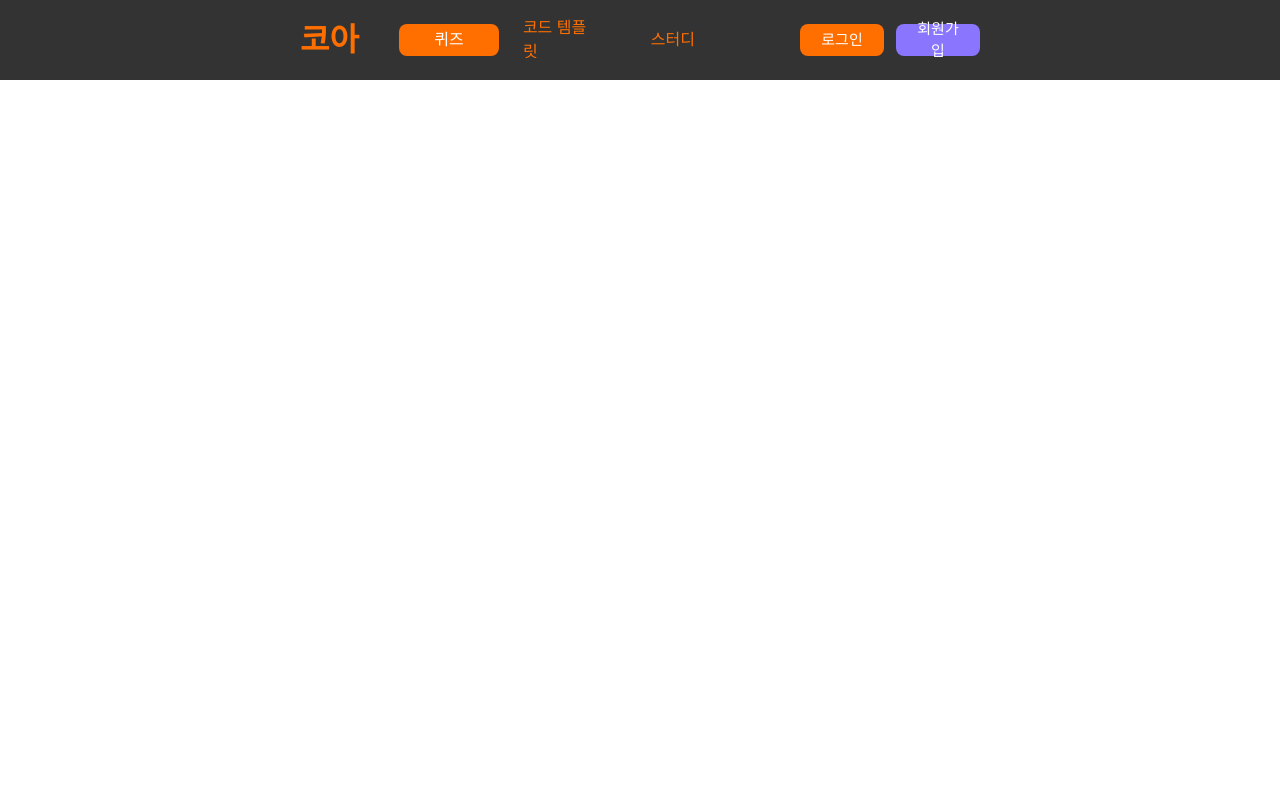
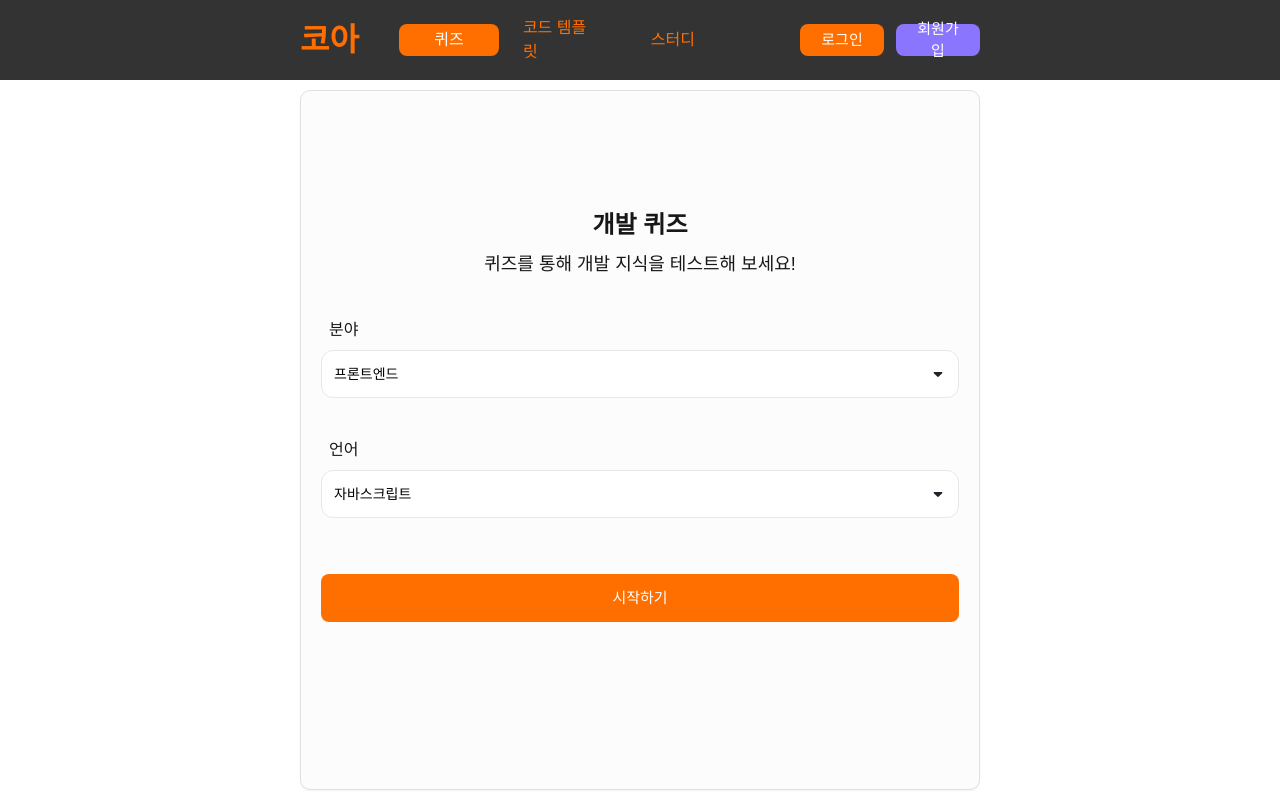
Before and after one commit to BrightJun96/FE_jjalseu_playground, a Next.js app: page /quiz in a window 1280 px wide. Built offline with nearby package versions, Linux system fonts and the light colour scheme.

Commit message:
- 퀴즈 시작 페이지 - 셀렉트 박스

```diff
--- /dev/null
+++ b/app/_components/select/_icons/checkIcon.tsx
@@ -0,0 +1,19 @@
+const CheckIcon = () => {
+    return (
+        <svg width="16" height="16" viewBox="0 0 16 16" fill="none" xmlns="http://www.w3.org/2000/svg">
+            <g clipPath="url(#clip0_727_11215)">
+                <path
+                    d="M14.8792 2.95401L5.6665 12.166C5.60456 12.2282 5.53095 12.2775 5.4499 12.3112C5.36884 12.3449 5.28194 12.3622 5.19417 12.3622C5.1064 12.3622 5.0195 12.3449 4.93844 12.3112C4.85739 12.2775 4.78378 12.2282 4.72184 12.166L1.15917 8.60001C1.09723 8.53782 1.02362 8.48848 0.942566 8.45481C0.861511 8.42114 0.774606 8.40381 0.686837 8.40381C0.599068 8.40381 0.512162 8.42114 0.431107 8.45481C0.350052 8.48848 0.276443 8.53782 0.214503 8.60001C0.152319 8.66194 0.102977 8.73555 0.0693094 8.81661C0.0356416 8.89767 0.0183105 8.98457 0.0183105 9.07234C0.0183105 9.16011 0.0356416 9.24701 0.0693094 9.32807C0.102977 9.40912 0.152319 9.48273 0.214503 9.54467L3.7785 13.108C4.15447 13.4833 4.66397 13.694 5.19517 13.694C5.72637 13.694 6.23587 13.4833 6.61184 13.108L15.8238 3.89801C15.8859 3.83608 15.9352 3.76251 15.9688 3.68152C16.0024 3.60052 16.0197 3.5137 16.0197 3.42601C16.0197 3.33832 16.0024 3.25149 15.9688 3.17049C15.9352 3.0895 15.8859 3.01593 15.8238 2.95401C15.7619 2.89182 15.6883 2.84248 15.6072 2.80881C15.5262 2.77514 15.4393 2.75781 15.3515 2.75781C15.2637 2.75781 15.1768 2.77514 15.0958 2.80881C15.0147 2.84248 14.9411 2.89182 14.8792 2.95401Z"
+                    fill="#22232A"
+                />
+            </g>
+            <defs>
+                <clipPath id="clip0_727_11215">
+                    <rect width="16" height="16" fill="white" />
+                </clipPath>
+            </defs>
+        </svg>
+    );
+};
+
+export default CheckIcon;
--- /dev/null
+++ b/app/_components/select/_icons/dropIcon.tsx
@@ -0,0 +1,12 @@
+const DropIcon = ({ rotate }: { rotate?: number }) => {
+    return (
+        <svg width="16" height="16" viewBox="0 0 16 16" fill="none" xmlns="http://www.w3.org/2000/svg" style={{ rotate: rotate ? rotate + "deg" : "none" }}>
+            <path
+                d="M4.27325 6H11.7266C11.8584 6.00055 11.9872 6.04019 12.0965 6.1139C12.2058 6.18761 12.2908 6.29208 12.3408 6.4141C12.3907 6.53612 12.4034 6.67021 12.3771 6.79942C12.3508 6.92863 12.2869 7.04715 12.1932 7.14L8.47325 10.86C8.41127 10.9225 8.33754 10.9721 8.2563 11.0059C8.17506 11.0398 8.08792 11.0572 7.99991 11.0572C7.91191 11.0572 7.82477 11.0398 7.74353 11.0059C7.66229 10.9721 7.58856 10.9225 7.52658 10.86L3.80658 7.14C3.71297 7.04715 3.64899 6.92863 3.62273 6.79942C3.59647 6.67021 3.60912 6.53612 3.65907 6.4141C3.70902 6.29208 3.79403 6.18761 3.90335 6.1139C4.01267 6.04019 4.1414 6.00055 4.27325 6V6Z"
+                fill="#22232A" />
+        </svg>
+
+    );
+};
+
+export default DropIcon;
--- /dev/null
+++ b/app/_components/select/select.tsx
@@ -0,0 +1,86 @@
+"use client";
+
+import React, { useEffect, useRef, useState } from "react";
+import CheckIcon from "@/app/_components/select/_icons/checkIcon";
+import DropIcon from "@/app/_components/select/_icons/dropIcon";
+
+interface Option {
+  text: string;
+  value: string;
+}
+
+interface SelectProps {
+  options: Option[];
+  handleOptionChange?: (value: string) => void;
+  label?: string;
+}
+
+/**
+ * 셀렉트박스
+ */
+const Select = ({ options, handleOptionChange,label }: SelectProps) => {
+  const [isClicked, setIsClicked] = useState(false);
+  const [selectedOption, setSelectedOption] = useState<Option>(options[0]);
+  const ref = useRef<HTMLDivElement | null>(null);
+
+  useEffect(() => {
+    const handleClickOutside = (event: MouseEvent) => {
+      if (ref.current && !ref.current.contains(event.target as HTMLElement)) {
+        setIsClicked(false);
+      }
+    };
+
+    document.addEventListener("mousedown", handleClickOutside);
+    return () => {
+      document.removeEventListener("mousedown", handleClickOutside);
+    };
+  }, []);
+  return (
+    <div ref={ref} className="relative sm:w-full md:w-full ">
+        <div className={"flex flex-col gap-2"}>
+          {/*라벨*/}
+          {label&&<label className="text-title3Normal px-2">{label}</label>}
+          {/*선택버튼*/}
+          <button
+            type="button"
+            className="flex h-[48px] w-full items-center justify-between gap-[12px] rounded-[12px] bg-white px-[12px] py-[6px] text-black sm:w-full md:w-full border-[1px] border-gray-200"
+            onClick={() => setIsClicked(!isClicked)}
+          >
+            <span className={"text-body"}>{selectedOption.text}</span>
+            <DropIcon rotate={isClicked ? 180 : 0} />
+          </button>
+        </div>
+      {/*옵션목록*/}
+      <div
+        className={`absolute right-0 z-10 mt-2 min-w-[120px] rounded-[12px] bg-white text-black shadow-primary outline-0 ${isClicked ? "block" : "hidden"}`}
+      >
+        <div className="py-1" role="none">
+          <ul>
+            {options.map((option, index) => (
+              <li
+                key={index}
+                className="mx-[4px] rounded-[8px] text-[14px] text-black hover:bg-background"
+              >
+                <button
+                  className={"flex h-fit w-full justify-between px-[12px] py-[8px]"}
+                  onClick={() => {
+                    setSelectedOption(option);
+                    setIsClicked(false);
+                    if (handleOptionChange) {
+                      handleOptionChange(option.value);
+                    }
+                  }}
+                >
+                  <span>{option.text}</span>
+                  {option.value === selectedOption.value && <CheckIcon />}
+                </button>
+              </li>
+            ))}
+          </ul>
+        </div>
+      </div>
+    </div>
+  );
+};
+
+export default Select;
--- a/app/_layout/header.tsx
+++ b/app/_layout/header.tsx
@@ -36,7 +36,7 @@ const Header = () => {
         }
     }
     return (
-        <header className={"w-full h-[80px] bg-background flex justify-between items-center px-[300px]"}>
+        <header className={"w-full h-[80px] bg-headerBackground flex justify-between items-center px-container"}>
             {/*로고,메뉴*/}
             <div className={"flex gap-10 items-center"}>
                 <Link href={"/"}>
--- /dev/null
+++ b/app/_layout/innerContainer.tsx
@@ -0,0 +1,17 @@
+import React from 'react';
+
+/**
+ * 내부 컨테이너(컨텐츠를 담는 컨테이너)
+ */
+const InnerContainer = ({children,className}:{
+    children: React.ReactNode,
+    className?: string
+}) => {
+    return (
+        <section className={`flex flex-col justify-center items-center p-[20px] bg-background border-[1px] border-[#E0E0E0] w-[700px] h-[700px] rounded-primary shadow-sm ${className}`}>
+            {children}
+        </section>
+    );
+};
+
+export default InnerContainer;
--- a/app/layout.tsx
+++ b/app/layout.tsx
@@ -30,7 +30,9 @@ export default function RootLayout({
         className={`${geistSans.variable} ${geistMono.variable} antialiased`}
       >
       <Header/>
+      <main className={"w-full h-[calc(100vh-80px)] bg-white px-container flex justify-center items-center"}>
         {children}
+      </main>
       </body>
     </html>
   );
--- /dev/null
+++ b/app/quiz/constant.ts
@@ -0,0 +1,11 @@
+// 분야 옵션
+export const FIELD_OPTIONS = [
+    {text: '프론트엔드', value: 'frontend'},
+    {text: '백엔드', value: 'backend'},
+    {text: '웹개발', value: 'web'},
+];
+// 언어 옵션
+export const LANGUAGE_OPTIONS = [
+    {text: '자바스크립트', value: 'javascript'},
+    {text: '자바', value: 'java'},
+]
--- a/app/quiz/page.tsx
+++ b/app/quiz/page.tsx
@@ -1,10 +1,24 @@
 import React from 'react';
+import InnerContainer from "@/app/_layout/innerContainer";
+import Select from "@/app/_components/select/select";
+import {FIELD_OPTIONS, LANGUAGE_OPTIONS} from "@/app/quiz/constant";
+import PrimaryButton from "@/app/_components/button/primaryButton";
 
 const Page = async () => {
+
     return (
-        <div>
+            <InnerContainer className={"!justify-start"}>
+                <div className={"flex flex-col gap-2 mt-24"}>
+                    <h1 className={"text-title1 text-center"}>개발 퀴즈</h1>
+                    <p className={"mb-10 text-title2Normal"}>퀴즈를 통해 개발 지식을 테스트해 보세요!</p>
+                </div>
+                <div className={"flex flex-col gap-10 w-full"}>
+                    <Select label={"분야"} options={FIELD_OPTIONS}/>
+                    <Select label={"언어"} options={LANGUAGE_OPTIONS}/>
+                </div>
+                <PrimaryButton text={"시작하기"} color={"primary"} className={"!w-full !h-[48px] !mt-14"}/>
+            </InnerContainer>
 
-        </div>
     );
 };
 
--- a/tailwind.config.ts
+++ b/tailwind.config.ts
@@ -10,8 +10,10 @@ const config: Config = {
     extend: {
       //색상
       colors: {
-        background: "#333333",
-        foreground: "var(--foreground)",
+        // 헤더 배경
+        headerBackground: "#333333",
+        // 배경
+        background: "#FCFCFC",
         primary:{
           // PRIMARY
           normal:"#FF6F00",
@@ -109,7 +111,17 @@ const config: Config = {
       // 배경 사이즈
       backgroundSize: {
         'full': '100% 100%',
+      },
+      borderRadius:{
+        primary:"10px",
+      },
+      // 패딩
+      padding:{
+        container:"300px",
       }
+
+
+
     },
   },
   plugins: [],
```
